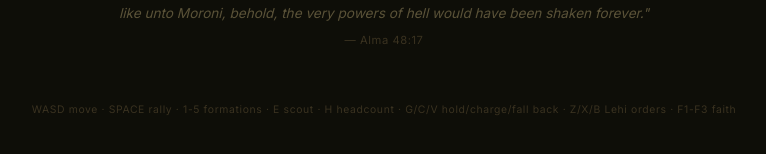
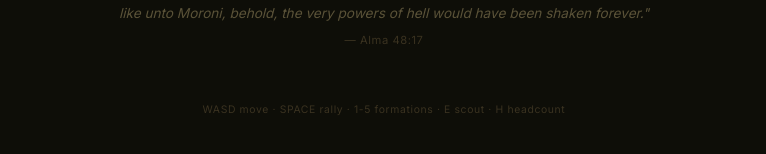
Before and after one commit to ethan-stratton/ethan-stratton.github.io, a Jekyll site: the page lab/title-of-liberty/index.html, which Jekyll copies as it is, in a window 1280 px wide. Shown: the part 513-667 px from the top of the page, without its empty margins (256-1022 px from the left). Built offline with Jekyll 4.4.1, drawn with Linux system fonts in a browser that asks for light colours; some of the changed lines change nothing that is shown.

Commit message:
v12c: stack sidebar bars vertically, proximity-based screen shake (your units only), clean controls hint

```diff
--- a/lab/title-of-liberty/index.html
+++ b/lab/title-of-liberty/index.html
@@ -39,8 +39,8 @@
 .cmd-btn{display:inline-block;padding:3px 8px;margin-right:3px;margin-top:4px;font-size:0.55rem;font-family:'Cinzel',serif;color:#6a6248;letter-spacing:0.04em;background:rgba(10,10,6,0.5);border:1px solid rgba(200,160,64,0.1);border-radius:2px;cursor:pointer;transition:all 0.2s;text-align:left}
 .cmd-btn:hover{border-color:rgba(200,160,64,0.3);color:#a89868}
 .cmd-btn .hotkey{color:#4a4230;font-family:'Inter',sans-serif;font-size:0.5rem}
-.bar-group{display:flex;flex-wrap:wrap;gap:2px;margin:3px 0 2px}
-.bar-opt{padding:2px 6px;font-size:0.5rem;font-family:'Inter',sans-serif;color:#5a5238;background:rgba(10,10,6,0.4);border:1px solid rgba(200,160,64,0.08);border-radius:2px;cursor:pointer;transition:all 0.15s;user-select:none}
+.bar-group{display:flex;flex-direction:column;gap:2px;margin:3px 0 2px}
+.bar-opt{padding:2px 6px;font-size:0.5rem;font-family:'Inter',sans-serif;color:#5a5238;background:rgba(10,10,6,0.4);border:1px solid rgba(200,160,64,0.08);border-radius:2px;cursor:pointer;transition:all 0.15s;user-select:none;width:fit-content}
 .bar-opt:hover{border-color:rgba(200,160,64,0.25);color:#a89868;background:rgba(200,160,64,0.05)}
 .bar-opt.active{border-color:rgba(200,160,64,0.3);color:#c8a040;background:rgba(200,160,64,0.08)}
 .bar-opt.cooldown{opacity:0.35;pointer-events:none}
@@ -170,7 +170,7 @@
     "Yea, verily, verily I say unto you, if all men had been, and were, and ever would be, like unto Moroni, behold, the very powers of hell would have been shaken forever."
     <div class="ref">— Alma 48:17</div>
   </div>
-  <div class="controls-hint">WASD move · SPACE rally · 1-5 formations · E scout · H headcount · G/C/V hold/charge/fall back · Z/X/B Lehi orders · F1-F3 faith</div>
+  <div class="controls-hint">WASD move · SPACE rally · 1-5 formations · E scout · H headcount</div>
 </div>
 
 <div id="story-overlay" style="display:none" onclick="advanceStory()">
@@ -487,7 +487,16 @@
 // SCREEN SHAKE (trauma system)
 // ══════════════════════════════════════
 let trauma=0;
-function addTrauma(amount){trauma=Math.min(1,trauma+amount);}
+function addTrauma(amount,x,y){
+  // If position given, only shake if on-screen (near commander)
+  if(x!==undefined&&y!==undefined){
+    const dx=x-S.cx,dy=y-S.cy;
+    const dist=Math.sqrt(dx*dx+dy*dy);
+    if(dist>180)return; // off-screen, no shake
+    amount*=Math.max(0.2,1-dist/180); // attenuate with distance
+  }
+  trauma=Math.min(1,trauma+amount);
+}
 function getShake(){
   const shake=trauma*trauma;
   const ox=Math.sin(S.time*37.1)*shake*3;
@@ -1534,13 +1543,13 @@
       spawnBlood(def.x,def.y,2);
     }
     SND.swordHit();
-    addTrauma(0.05);
+    addTrauma(0.05,def.x,def.y);
     if(def.hp<=0){
       def.dead=true;def._deathFade=0.6;
       addBody(def.x,def.y,def.team);
       spawnDeathParticles(def.x,def.y);
       SND.death();
-      addTrauma(0.12);
+      addTrauma(0.12,def.x,def.y);
       if(def.team==='nephite'&&def._name){S.casualties.push(def._name);}
       const allies=def.team==='nephite'?S.soldiers.concat(S.allies):S.enemies;
       allies.forEach(a=>{if(!a.dead){const d=Math.sqrt((a.x-def.x)*(a.x-def.x)+(a.y-def.y)*(a.y-def.y));if(d<40)a.morale-=10;}});
```
